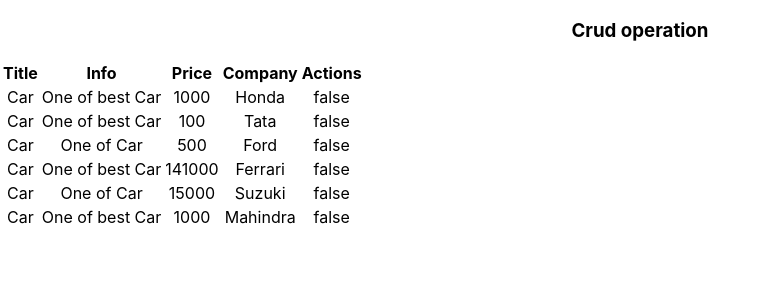
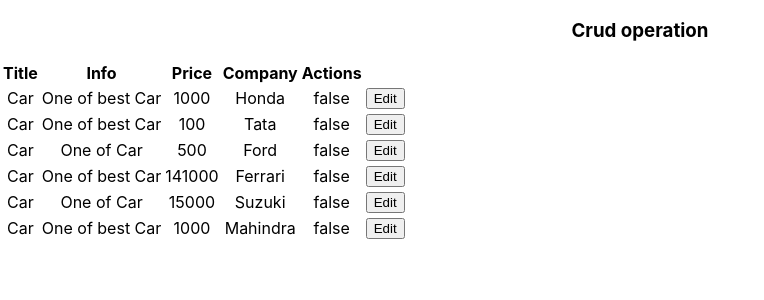
Before and after one commit to starydv7/crud-app, a React (Create React App) app: page / in a window 1280 px wide. Shown: the top 300 px of the page, without its empty margins (0-764 px from the left). Built offline with nearby package versions, Linux system fonts and the light colour scheme.

Commit message:
fetch data

```diff
--- a/src/components/Home.jsx
+++ b/src/components/Home.jsx
@@ -24,7 +24,12 @@
                                         <td>{item.info}</td>
                                         <td>{item.price}</td>
                                             <td>{item.company}</td>
-                                            <td>{item.inCart .toString()}</td>
+                                            <td>{item.inCart.toString()}</td>
+                                            <td>
+                                                <button onClick={() => { value.onEdit() }}>
+Edit
+                                                </button>
+                                            </td>
                                       </tr>
                                     );
                                })}
```
